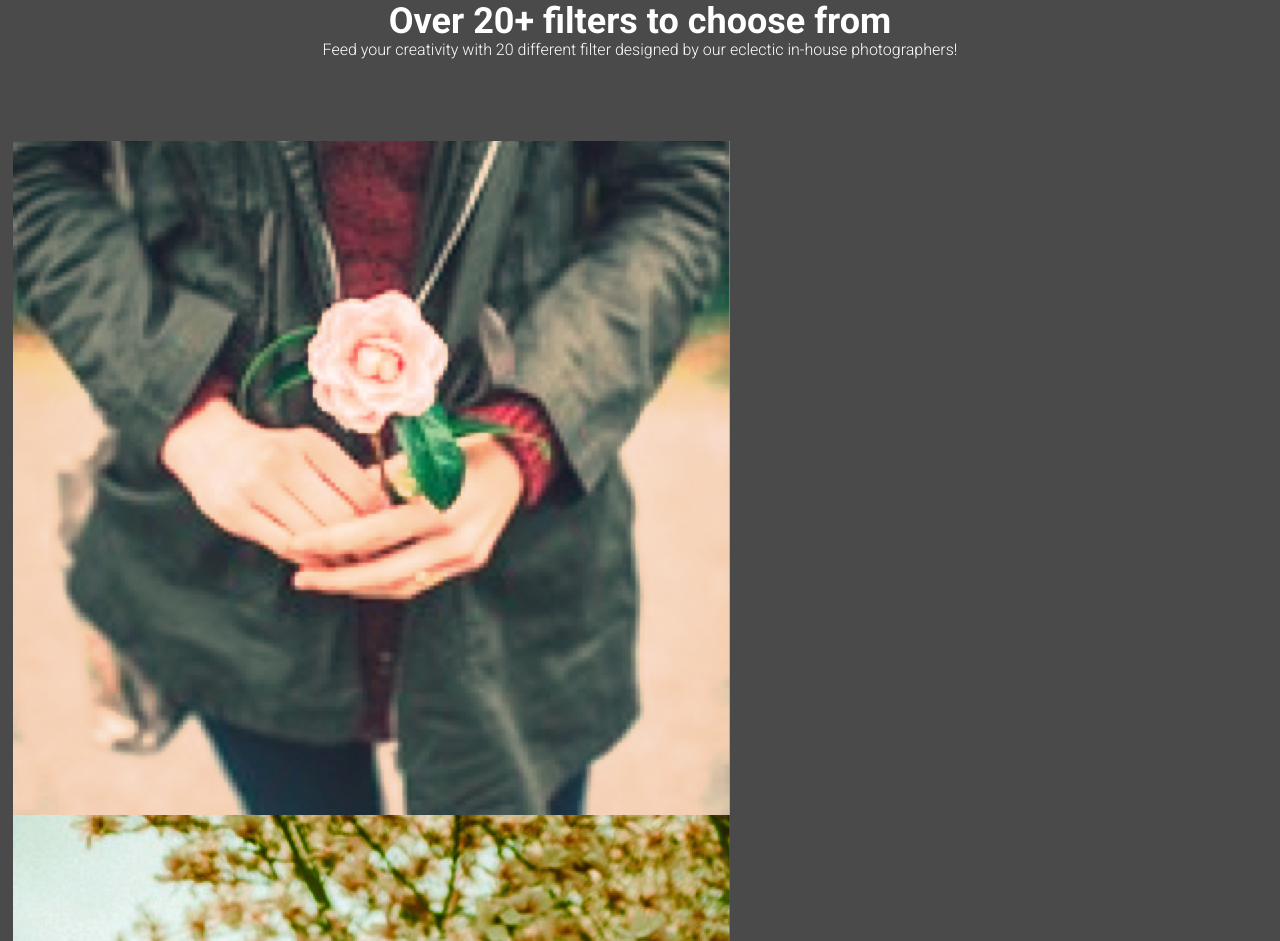
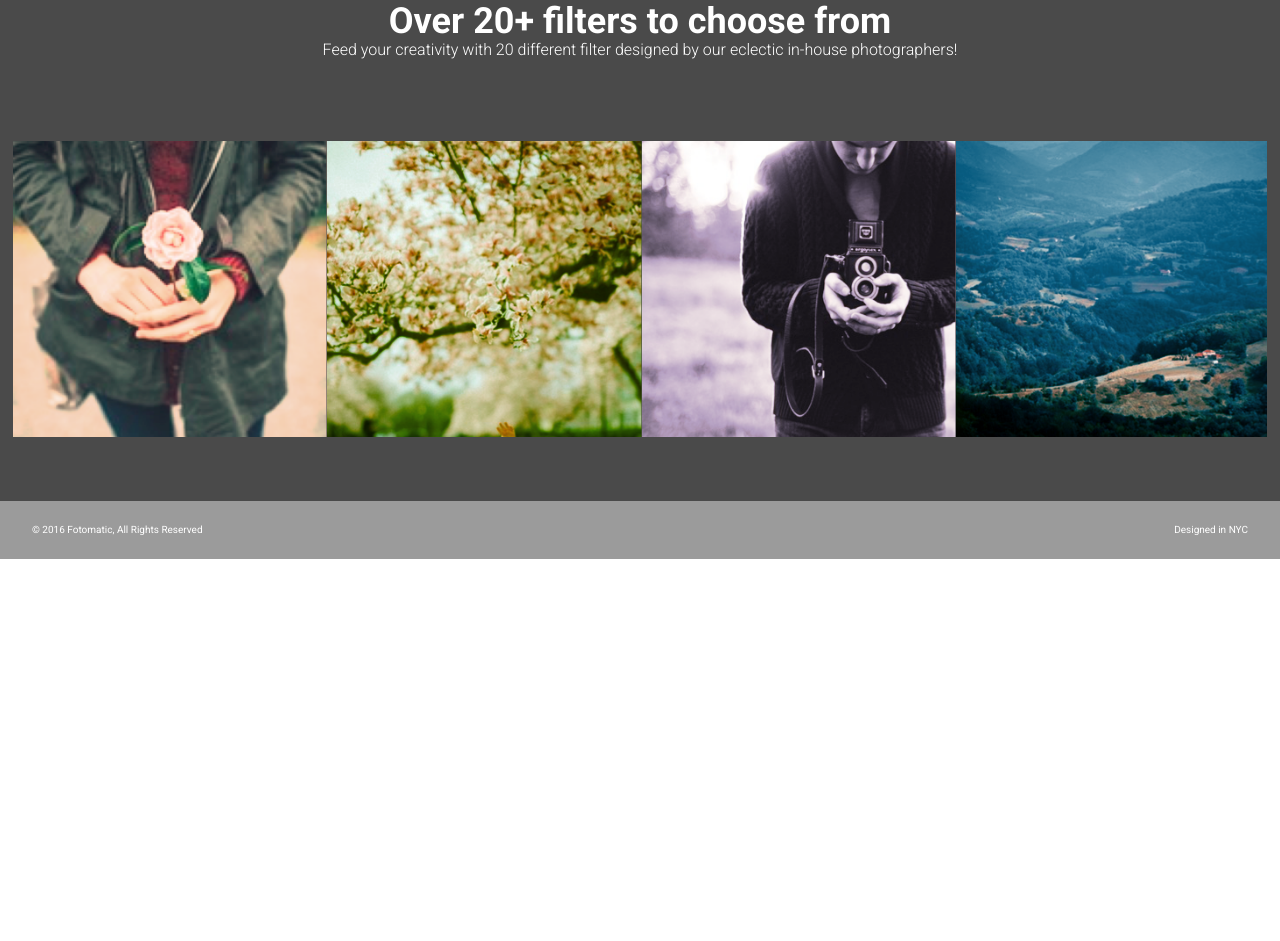
Before and after one commit to YusafOsei-Bonsu/fotomatic, a plain HTML site: page index.html in a window 1280 px wide. Shown: the part 1435-2376 px from the top of the page. After the commit the page ends 1994 px from the top, so only its background shows below. Drawn offline with Linux system fonts and the light colour scheme; a web font is replaced by a local one.

Commit message:
Displaying the filters images in the right way

```diff
--- a/resources/css/style.css
+++ b/resources/css/style.css
@@ -300,8 +300,13 @@ header .mobile {
 }
 
 #filters-section .images-container {
+  display: flex;
   max-width: 100%;
   padding: 0 1%;
+}
+
+#filters-section img {
+  width: 100%;
 }
 
 @media only screen and (max-width: 760px) {
```
